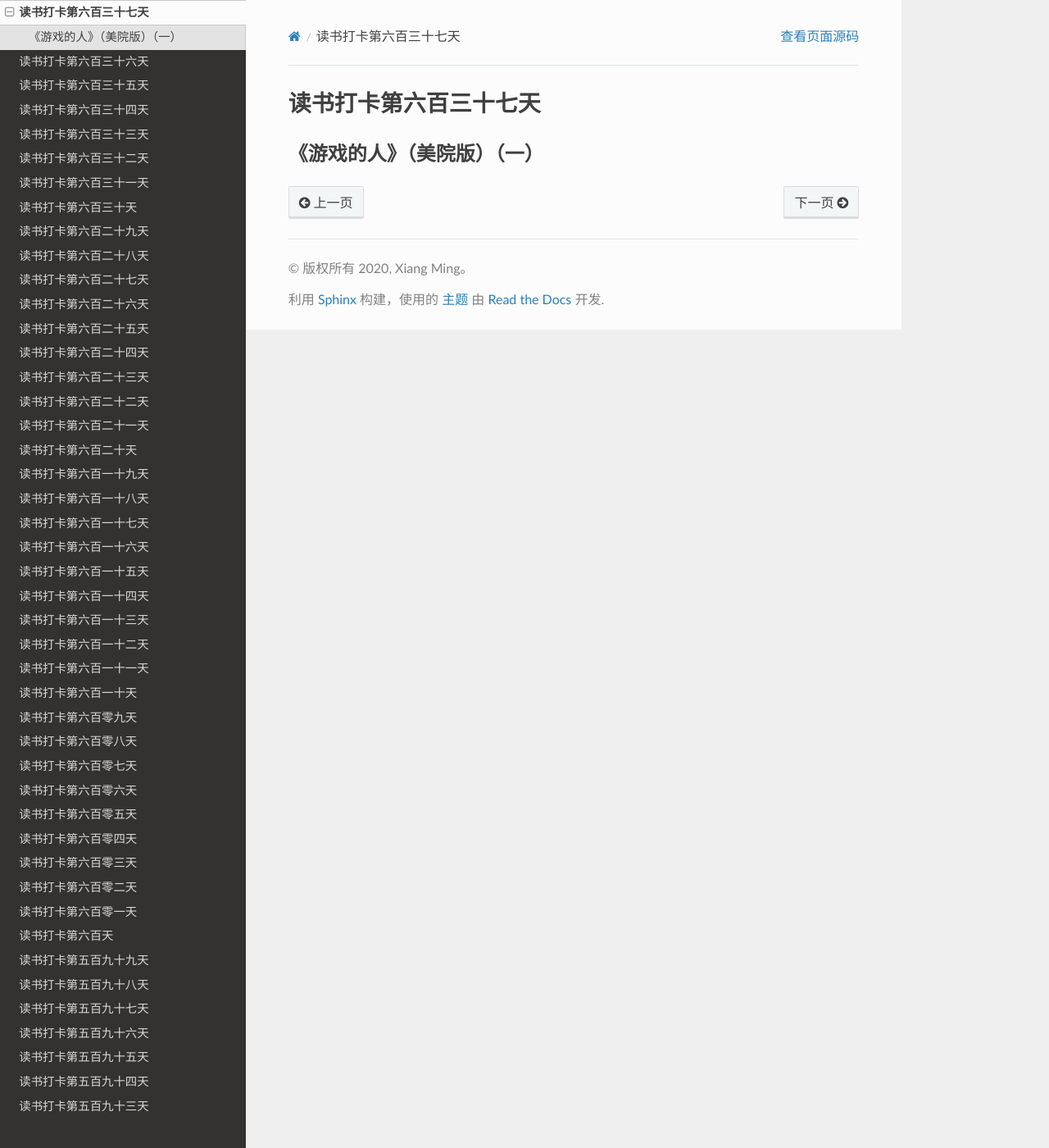
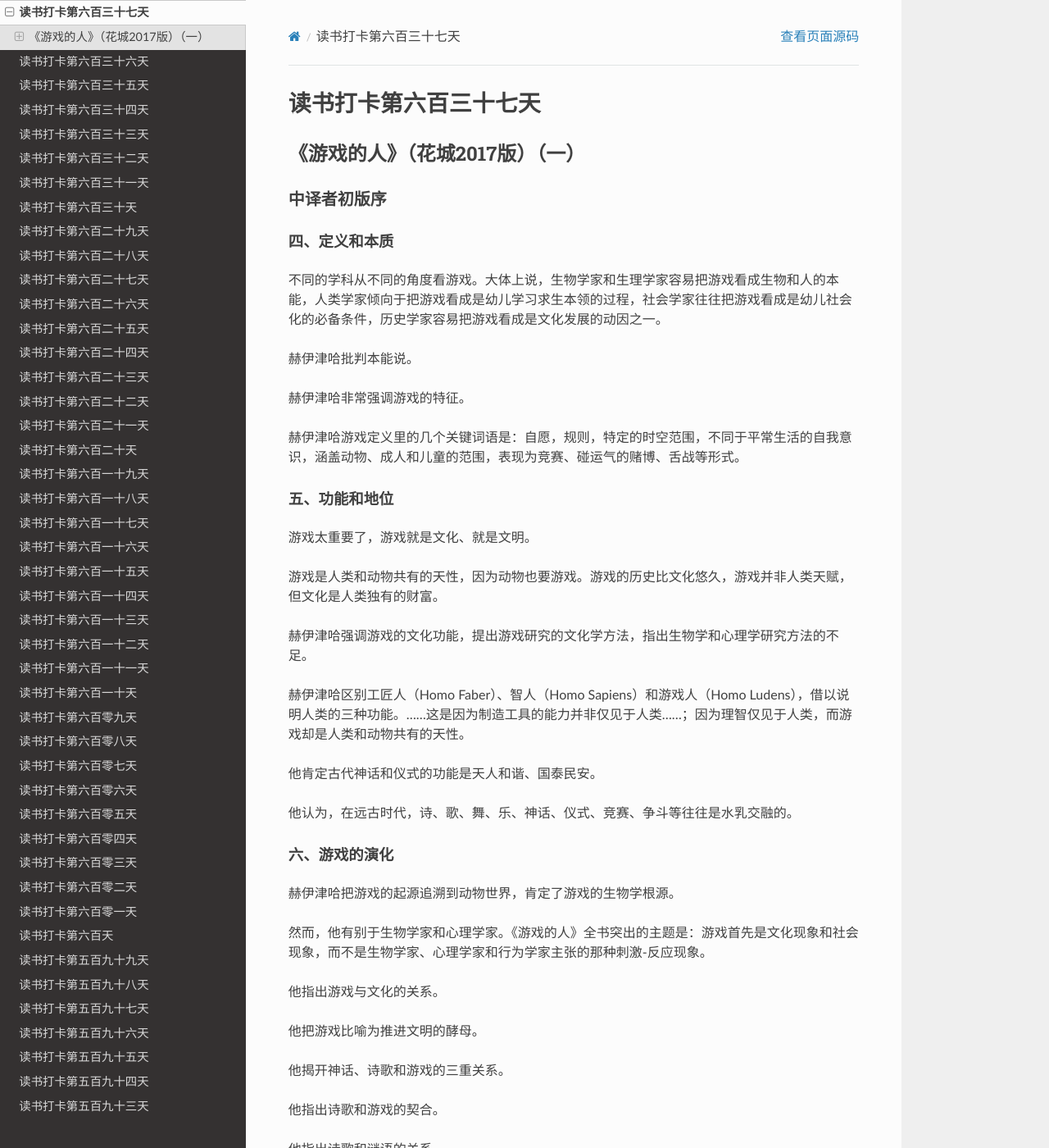
Before and after one commit to xiangming1975/reading, a Sphinx documentation site: the page built from source/2022-08-07.md, in a window 1280 px wide and 1400 px high. Shown: the whole window at 82% size. Built offline with Sphinx 7.4.7 and the Read the Docs theme 2.0.0, drawn with Linux system fonts in a browser that asks for light colours; some of the changed text lies outside the part shown.

Commit message:
自动提交时间: 2022-08-09T22:00:01,929697395+08:00

```diff
--- a/source/2022-08-07.md
+++ b/source/2022-08-07.md
@@ -1,2 +1,80 @@
 # 读书打卡第六百三十七天
-## 《游戏的人》（美院版）（一）
+## 《游戏的人》（花城2017版）（一）
+### 中译者初版序
+#### 四、定义和本质
+
+不同的学科从不同的角度看游戏。大体上说，生物学家和生理学家容易把游戏看成生物和人的本能，人类学家倾向于把游戏看成是幼儿学习求生本领的过程，社会学家往往把游戏看成是幼儿社会化的必备条件，历史学家容易把游戏看成是文化发展的动因之一。
+
+赫伊津哈批判本能说。
+
+赫伊津哈非常强调游戏的特征。
+
+赫伊津哈游戏定义里的几个关键词语是：自愿，规则，特定的时空范围，不同于平常生活的自我意识，涵盖动物、成人和儿童的范围，表现为竞赛、碰运气的赌博、舌战等形式。
+
+#### 五、功能和地位
+
+游戏太重要了，游戏就是文化、就是文明。
+
+游戏是人类和动物共有的天性，因为动物也要游戏。游戏的历史比文化悠久，游戏并非人类天赋，但文化是人类独有的财富。
+
+赫伊津哈强调游戏的文化功能，提出游戏研究的文化学方法，指出生物学和心理学研究方法的不足。
+
+赫伊津哈区别工匠人（Homo Faber）、智人（Homo Sapiens）和游戏人（Homo Ludens），借以说明人类的三种功能。……这是因为制造工具的能力并非仅见于人类……；因为理智仅见于人类，而游戏却是人类和动物共有的天性。
+
+他肯定古代神话和仪式的功能是天人和谐、国泰民安。
+
+他认为，在远古时代，诗、歌、舞、乐、神话、仪式、竞赛、争斗等往往是水乳交融的。
+
+#### 六、游戏的演化
+
+赫伊津哈把游戏的起源追溯到动物世界，肯定了游戏的生物学根源。
+
+然而，他有别于生物学家和心理学家。《游戏的人》全书突出的主题是：游戏首先是文化现象和社会现象，而不是生物学家、心理学家和行为学家主张的那种刺激-反应现象。
+
+他指出游戏与文化的关系。
+
+他把游戏比喻为推进文明的酵母。
+
+他揭开神话、诗歌和游戏的三重关系。
+
+他指出诗歌和游戏的契合。
+
+他指出诗歌和谜语的关系。
+
+他用游戏概念解释希腊悲剧和戏剧的起源。
+
+他指出严肃性和游戏性的此消彼长，文明越发达，严肃性越是增加，游戏性越是减少。
+
+赫伊津哈悲叹游戏成分的衰减。
+
+#### 七、战争里的游戏成分
+
+赫伊津哈最惊世骇俗的论断莫过于战争里的游戏成分，他甚至引经据典地论证“游戏就是战斗，战斗就是游戏”。
+
+#### 八、中国游戏考
+
+赫伊津哈推崇中国古代的游戏精神。
+
+中国古代没有一个统一的词语表示游戏的概念，赫伊津哈挑选四个汉语词语进行讨论：玩、争、赛、让。
+
+他注意到中国人在游戏、竞赛和战争中的礼让精神，实在是难能可贵。
+
+赫伊津哈论证了中国古代战争的游戏成分。
+
+#### 九、战争与休闲
+
+赫伊津哈证明，严肃和游戏是相对的，他消解了两者的对立。
+
+### 乔治•史丹纳 序
+
+严肃并非游戏的对立面。游戏也可能是极其严肃的，而且常常是非常严肃的。作弊者遭到的憎恨和惩罚，远不如搅局者遭到的憎恨和惩罚强烈。
+
+从最广阔的视野和活力来看，游戏几乎在文明行为和社会结构的一切方面起作用。
+
+游戏绝不是偶尔的间歇，绝不是处在历史文化边缘的活动。在赫伊津哈的笔下，游戏成为人的感知能力的决定性特征。……也许，游戏人和智人处在同一个层次。
+
+真正的、纯粹的游戏是文明的柱础之一。
+
+作为印欧语语文学家的赫伊津哈……他的许多例证是语言学的例证。在许多语言里，表现游戏和博弈、竞争和仪式的词语是相互渗透的。
+
+文明似乎是在斗争中前进的；只要有游戏规则，斗争就可以控制在没有危险的范围之内。游戏和战争的相似性是随处可见的，这就是似非而是的意义所在。
```
